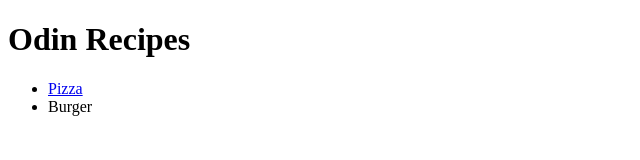
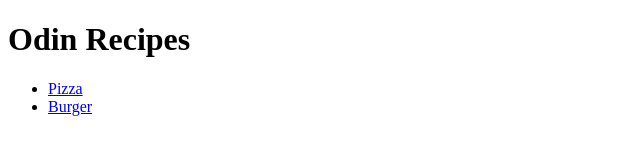
Before and after one commit to Kyl14n/odin-recipes, a plain HTML site: page index.html in a window 1280 px wide. Shown: the full height of the page, 0-640 px from the left. Drawn offline with Linux system fonts and the light colour scheme.

Commit message:
Fix link bug

```diff
--- a/index.html
+++ b/index.html
@@ -10,7 +10,7 @@
     <h1>Odin Recipes</h1>
     <ul>
       <li><a href="./recipes/pizza.html">Pizza</a></li>
-      <li><a href="./recipes/burger.html"></a>Burger</li>
+      <li><a href="./recipes/burger.html">Burger</a></li>
     </ul>
   </body>
 </html>
```
